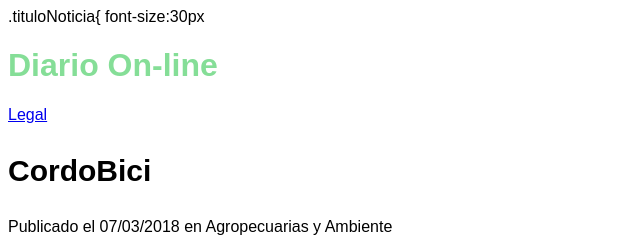
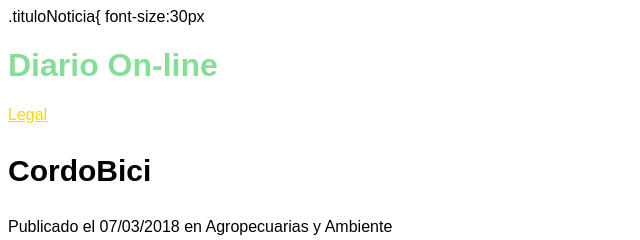
Before and after one commit to UCC-LabCompu2/ejercicios2024-VeraIgnazio, a plain HTML site: page Ejercicios-CSS/ej_columnas.html in a window 1280 px wide. Shown: the top 240 px of the page, 0-640 px from the left. Drawn offline with Linux system fonts and the light colour scheme.

Commit message:
Modificaciones de hipervinculo agregadas

```diff
--- a/Ejercicios-CSS/ej_columnas.html
+++ b/Ejercicios-CSS/ej_columnas.html
@@ -4,6 +4,15 @@
     <meta charset="UTF-8">
     <title>Ejercicio Columnas</title>
     <style>
+        a:link, a:visited{
+            color: gold;
+        }
+        a:hover{
+            font-size: 1.4em;
+        }
+        a:active{
+            font-weight: bold;
+        }
         #tituloPrincipal{
 
             color: blue;
```
